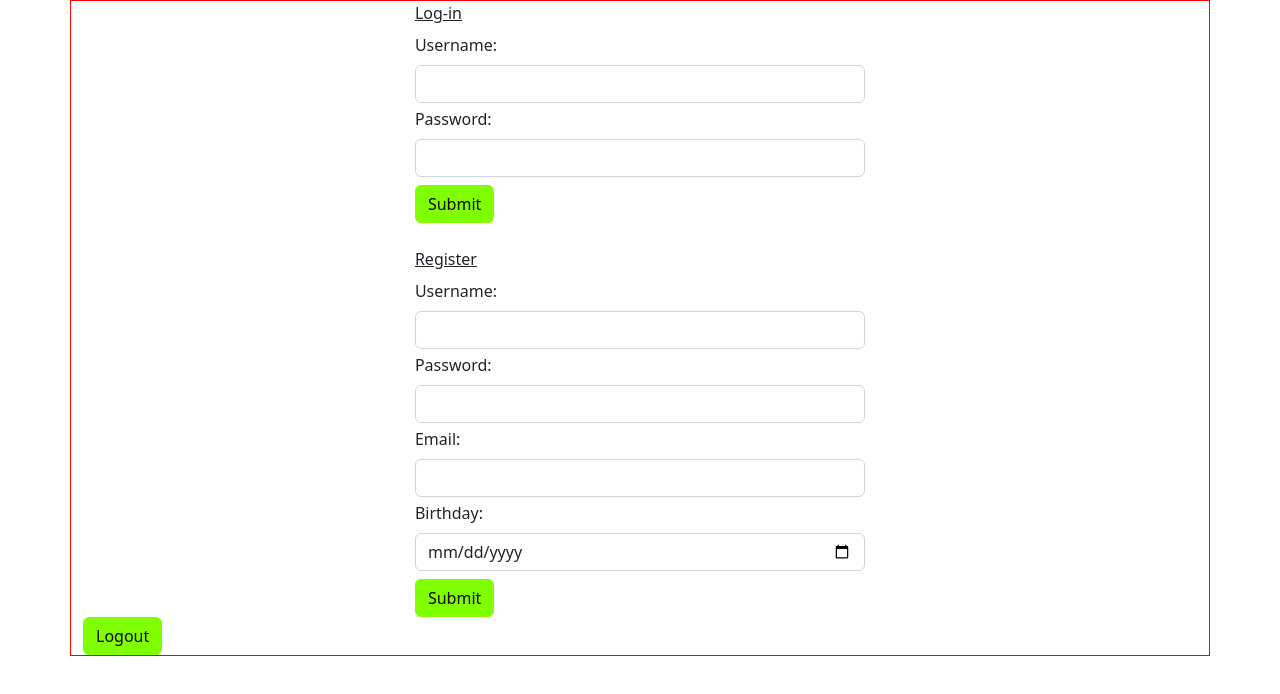
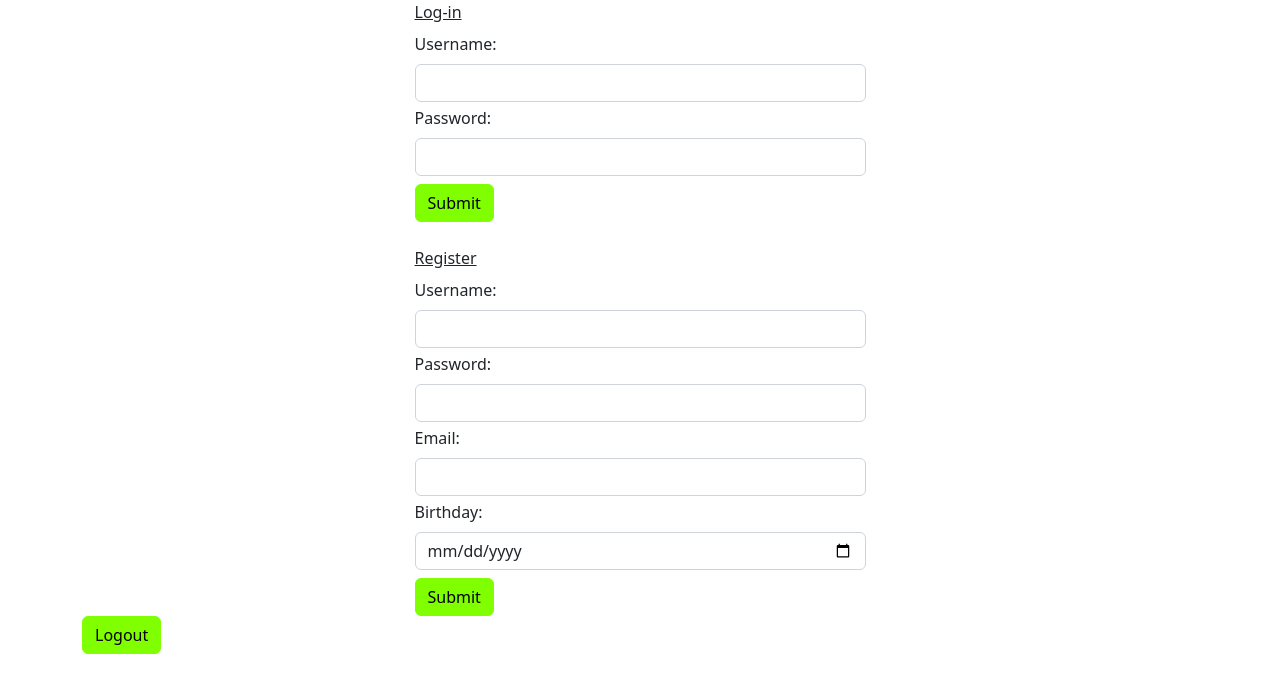
Before and after one commit to JackOliCode/myFlix-client, a React (Vite) app: page /login in a window 1280 px wide. Shown: the top 694 px of the page. Built offline with nearby package versions, Linux system fonts and the light colour scheme.

Commit message:
removed borders

```diff
--- a/src/components/main-view/main-view.jsx
+++ b/src/components/main-view/main-view.jsx
@@ -64,7 +64,7 @@ return (
           <SignupView />
           </Col>
       ) : selectedMovie ? (
-        <Col md={8} style={{ border: "1px solid black" }}>
+        <Col md={8}>
           <MovieView
             movie={selectedMovie}
             onBackClick={() => setSelectedMovie(null)}
@@ -78,7 +78,6 @@ return (
           <Col
             key={movie.id}
             md={3}
-            style={{ border: "1px solid green" }}
             className="mb-5"
             >
               <MovieCard
--- a/src/index.jsx
+++ b/src/index.jsx
@@ -9,7 +9,7 @@ import "./index.scss";
 // Main component (will eventually use all the others)
 const MyFlixApplication = () => {
     return (
-    <Container style={{ border: "1px solid red" }}>
+    <Container>
       <MainView />
     </Container>
     );
```
Also changed, not shown: 2 other files (tests, documents, lock files or other folders).
